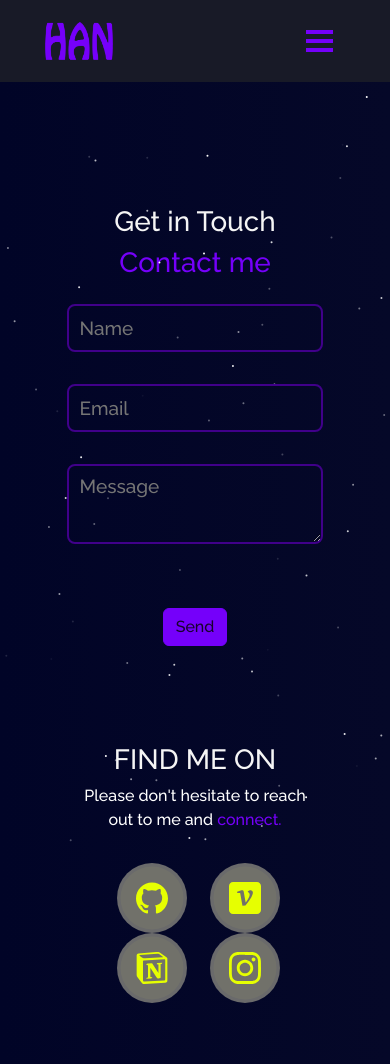
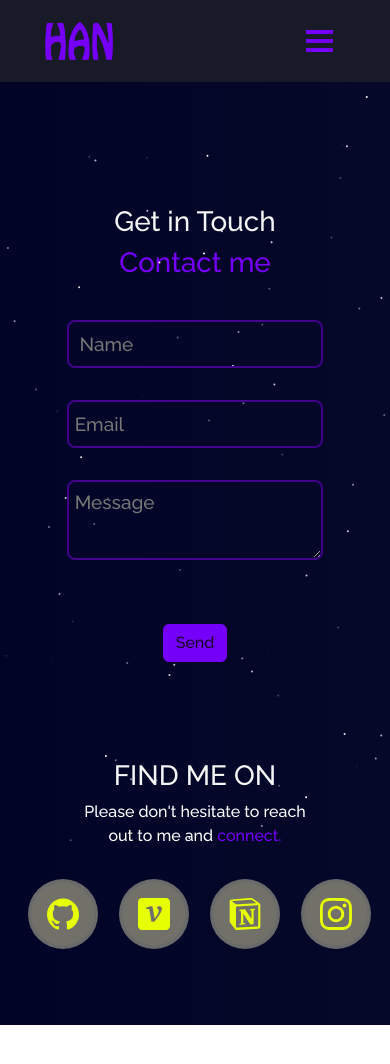
Before and after one commit to hanyoko/PORTFOLIO, a React (Create React App) app: page /contact in a window 390 px wide. Shown: the top 1064 px of the page. After the commit the page ends 1025 px from the top, so only its background shows below. Built offline with nearby package versions, Linux system fonts and the light colour scheme.

Commit message:
portfolio 0711

```diff
--- a/src/components/Contact/Contact.css
+++ b/src/components/Contact/Contact.css
@@ -2,7 +2,6 @@
 /* ------------ */
 /*  Contact Me  */
 /* ------------ */
-
 .contact-form{
     padding: 0 3rem 0 3rem;
     display: flex;
@@ -73,21 +72,14 @@ textarea{
 
 @media screen and (max-width: 480px) {
     .contact-form{
-        /* padding: 0; */
         flex-direction: column;
         gap: 5rem;
         height: 40rem;
     }
     .c-left {
-        padding-bottom: 1em !important;
+        padding-bottom: 2em !important;
     }
     .c-right .user{
         width: 16rem;
     }
-    .contact-social-links {
-        display: flex !important;
-      }
-    .contact-icons {
-        width: 38% !important;
-    }
 }
--- a/src/components/Contact/Contact.js
+++ b/src/components/Contact/Contact.js
@@ -45,7 +45,7 @@ const Contact = () => {
 
 
     return(
-        <Container style={{paddingTop: '120px'}} >
+        <Container style={{paddingTop: '120px'}}>
             <Row >
             <Col md={6} className="c-left" >
             <h1 >Get in Touch</h1>
@@ -54,8 +54,8 @@ const Contact = () => {
             <Col md={6} className="c-right">
                 <form ref={form} onSubmit={sendEmail}>
                 <input type="text" name="from_name" className="user"  placeholder=" Name" onChange={handleChange}/>
-                <input type="email" name="reply_to" className="user" placeholder=" Email" onChange={handleChange} />
-                <textarea name="message" className="user" placeholder=" Message" onChange={handleChange} />
+                <input type="email" name="reply_to" className="user" placeholder="Email" onChange={handleChange} />
+                <textarea name="message" className="user" placeholder="Message" onChange={handleChange} />
                 <span className='not-done' >{notDone && "빈칸을 채워주시면 메일이 발송됩니다 😊"}</span>
                 <Button type="submit" className="button" disabled={done}>Send</Button>
                 <span className='done'>{done && "메일이 성공적으로 보내졌습니다. 감사합니다 😊"}</span>
--- a/src/style.css
+++ b/src/style.css
@@ -698,3 +698,17 @@ html {
   .home {
     animation: fadein 1s forwards;
   }
+
+
+/* --------- */
+/*  Contact  */
+/* --------- */
+
+@media (max-width: 767px) {
+.contact-social-links {
+  display: flex !important;
+}
+.contact-icons {
+  width: 37% !important;
+}
+}
```
